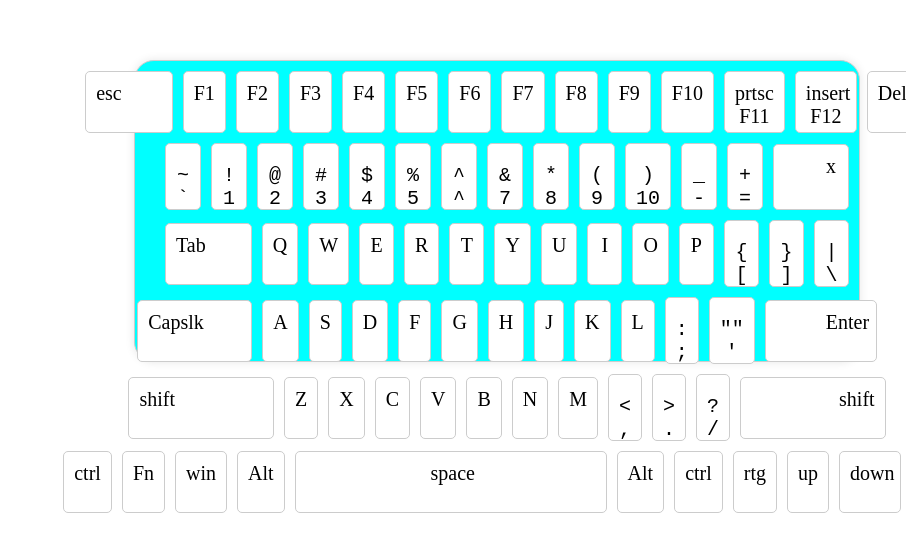
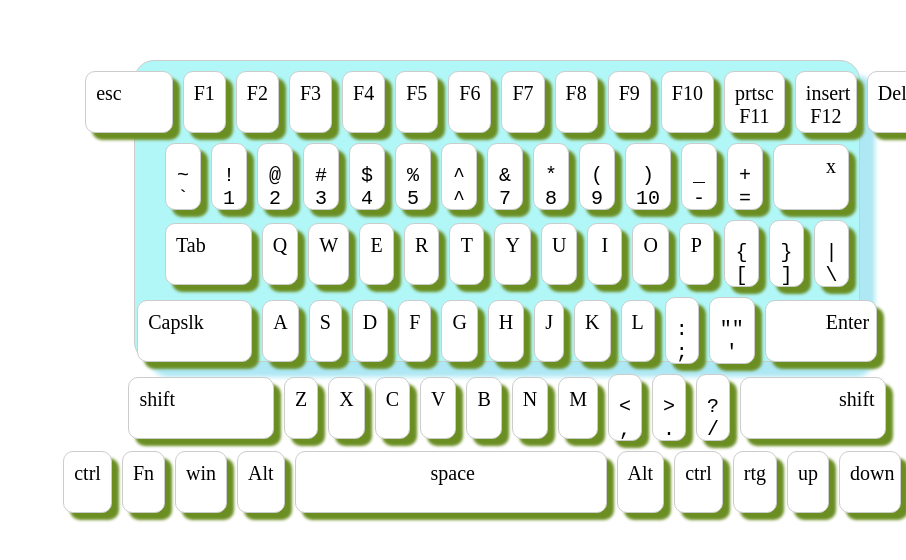
Before and after one commit to Rajeshdev6305/day18, a plain HTML site: page index.html in a window 1280 px wide. Shown: the part 240-800 px from the top of the page, without its empty margins (374-1280 px from the left). Drawn offline with Linux system fonts and the light colour scheme.

Commit message:
add day18 file

```diff
--- a/index.html
+++ b/index.html
@@ -19,8 +19,9 @@
     text-align: center;
 	margin-top: 300px;
 	margin-left: 500px;
-	background-color: aqua;
+	background-color: rgb(177, 247, 247);
 	border-radius: 20px;
+	box-shadow: 15px 15px  5px rgb(173, 232, 244);
 }
 
 .key-row {
@@ -39,16 +40,17 @@
 	border: 1px solid #ccc;
 	border-radius: 5px;
 	padding: 10px ;
-
+	border-radius: 10px;
 	cursor: pointer;
 	text-align: center;
 	align-items: center;
 	margin-left: 10px;
 	font-size: 20px;
+	box-shadow: 7px 7px 3px olivedrab;
 }
 
 .key:hover {
-	background-color:black;
+	background-color:orange;
 	color: white;
 }
 
```
